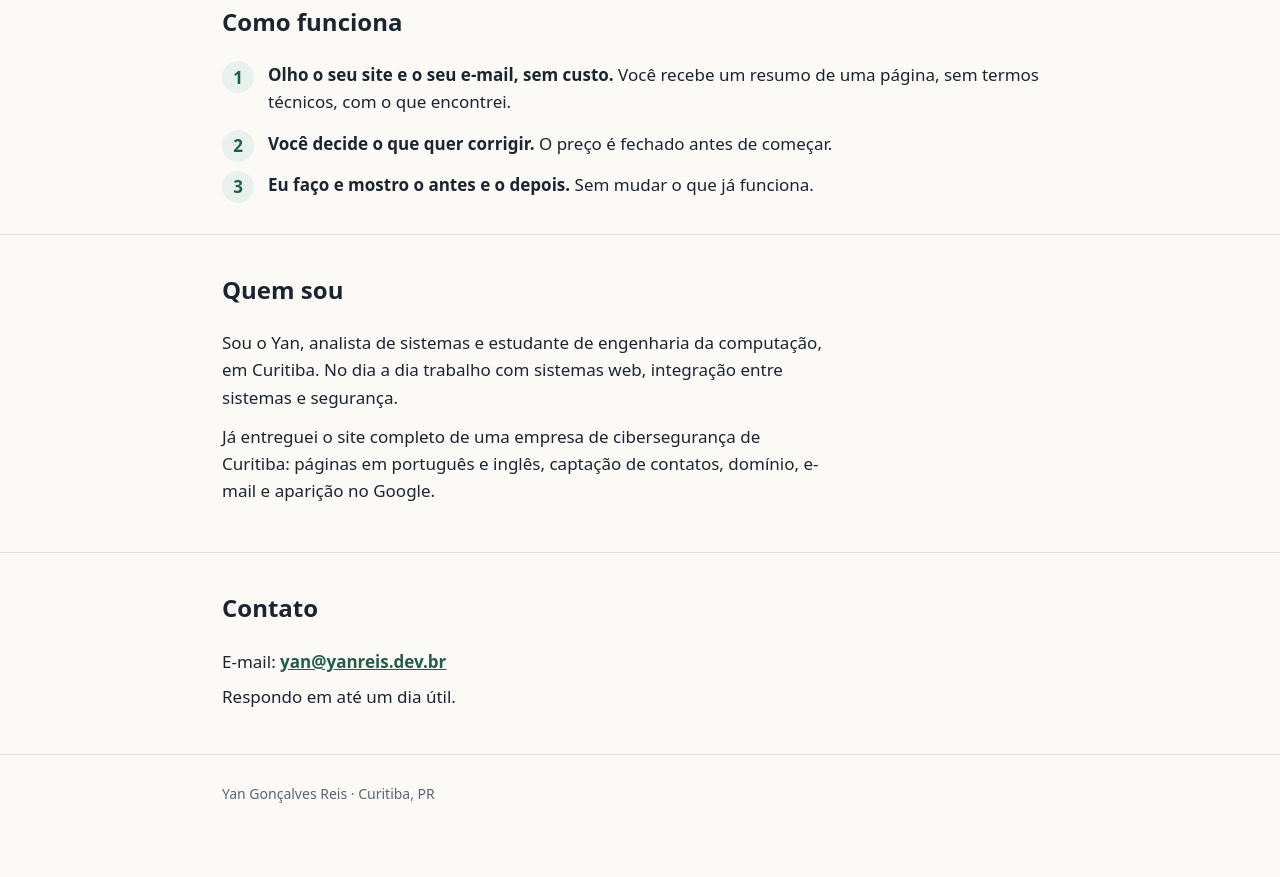
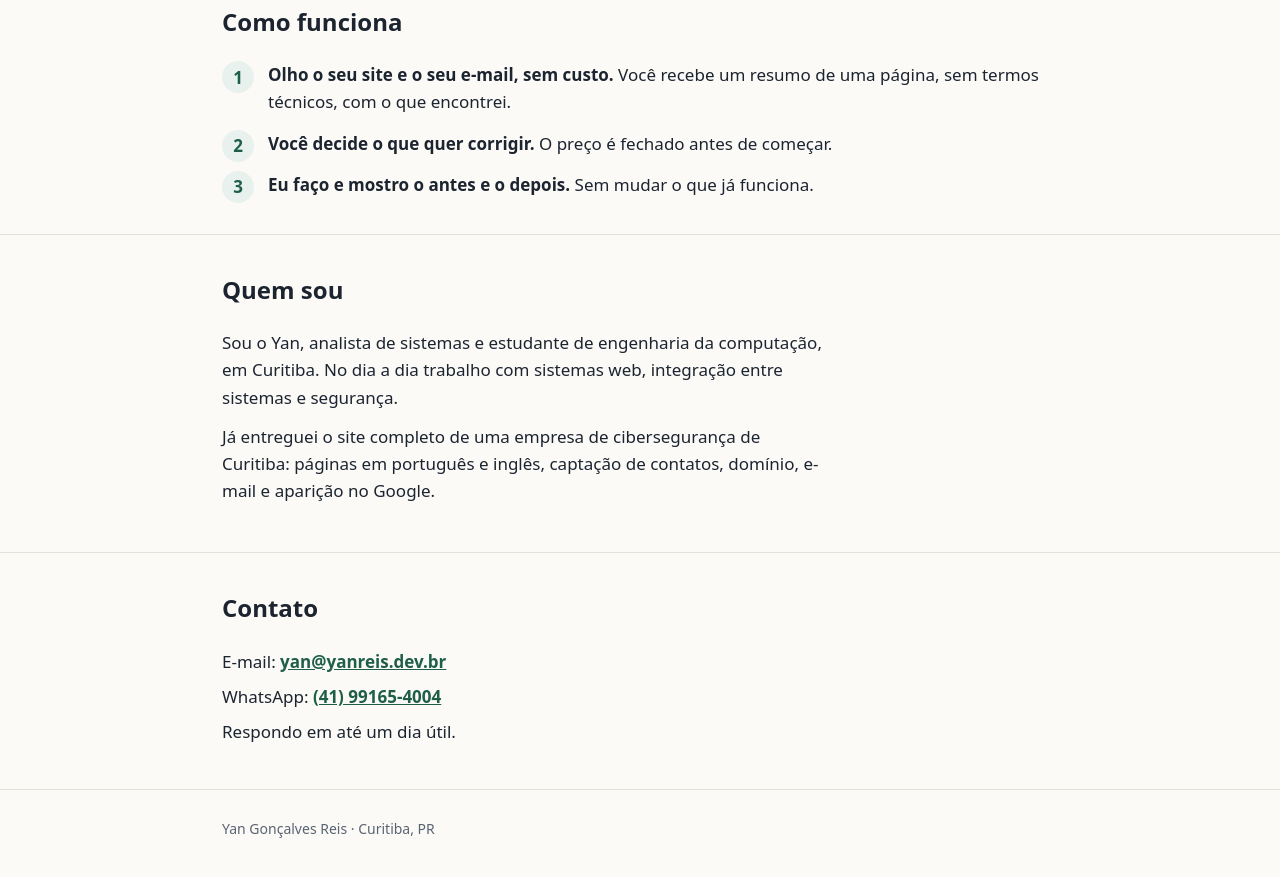
Before and after one commit to Yanzzzx/site, a plain HTML site: page index.html in a window 1280 px wide. Shown: the part 948-1825 px from the top of the page. Before the commit the page ends 1794 px from the top, so only its background shows below. Drawn offline with Linux system fonts and the light colour scheme.

Commit message:
Add files via upload

```diff
--- a/index.html
+++ b/index.html
@@ -79,6 +79,7 @@
 <section class="contato"><div class="w">
   <h2>Contato</h2>
   <p>E-mail: <a href="mailto:yan@yanreis.dev.br">yan@yanreis.dev.br</a></p>
+  <p>WhatsApp: <a href="https://wa.me/5541991654004">(41) 99165-4004</a></p>
   <p>Respondo em até um dia útil.</p>
 </div></section>
 </main>
```
